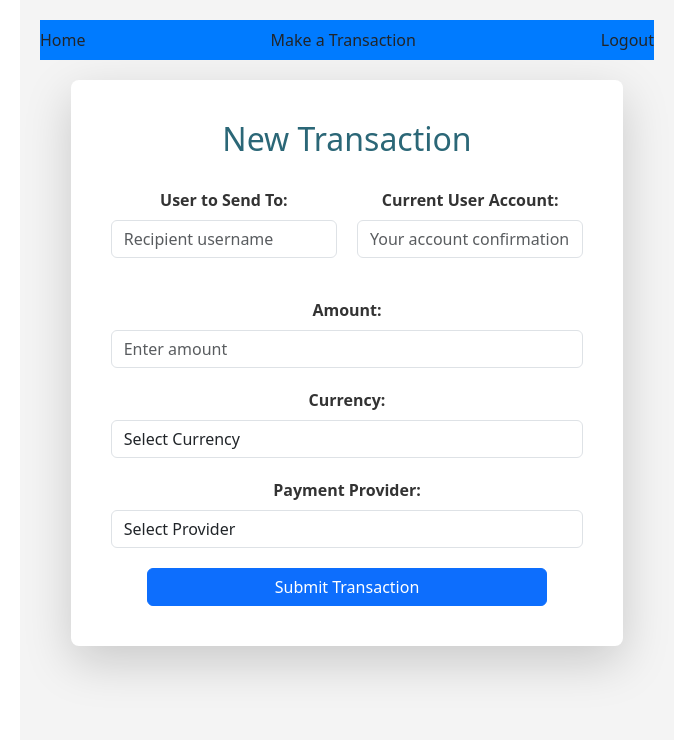
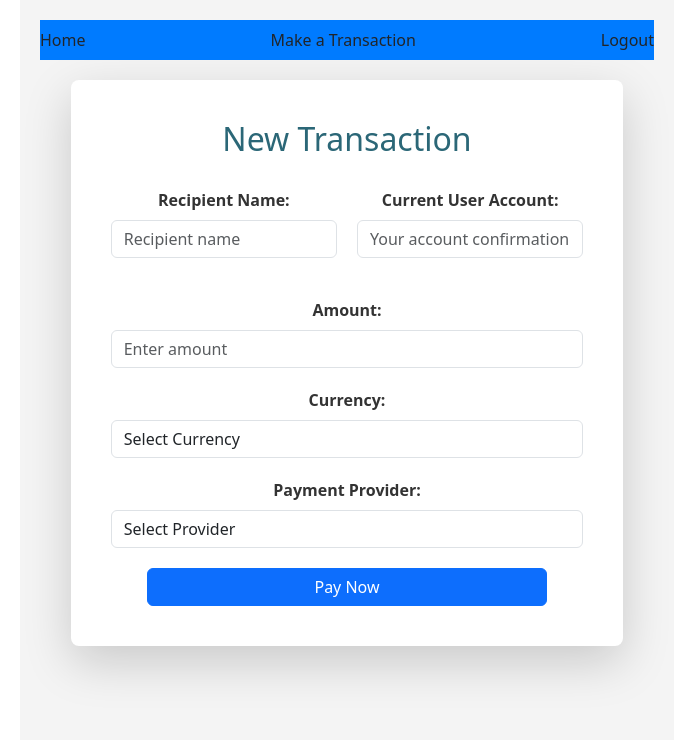
Before and after one commit to ST10204001/ST10096757_APDS7311_International_Payments_Portal, a React (Create React App) app in the folder register.login/Frontend/: page /transaction in a window 1280 px wide. Shown: the top 740 px of the page, without its empty margins (293-986 px from the left). Built offline with nearby package versions, Linux system fonts and the light colour scheme.

Commit message:
swift code added yipee

```diff
--- a/register.login/Frontend/src/components/Transaction.js
+++ b/register.login/Frontend/src/components/Transaction.js
@@ -1,25 +1,26 @@
-// src/components/Transaction.js
 import React, { useState } from 'react';
 import axios from 'axios';
 import Navbar from './Navbar';
 import './styles/Transaction.css';
 
 const Transaction = () => {
-  const [userToSendTo, setUserToSendTo] = useState('');
+  const [recipientName, setRecipientName] = useState('');
   const [userAccount, setUserAccount] = useState('');
   const [amount, setAmount] = useState('');
   const [currency, setCurrency] = useState('');
   const [provider, setProvider] = useState('');
+  const [swiftCode, setSwiftCode] = useState(''); // New state for SWIFT code
 
   const handleSubmit = async (e) => {
     e.preventDefault();
 
     const transactionData = {
-      userToSendTo,
+      recipientName,
       userAccount,
       amount,
       currency,
       provider,
+      swiftCode: provider === 'SWIFT' ? swiftCode : null, // Include SWIFT code only if provider is SWIFT
     };
 
     try {
@@ -38,11 +39,12 @@ const Transaction = () => {
         const data = await response.json();
         if (response.ok) {
           alert('Transaction successful!');
-              setUserToSendTo('');
+          setRecipientName('');
           setUserAccount('');
           setAmount('');
           setCurrency('');
           setProvider('');
+          setSwiftCode('');
         } else {
           alert(`Transaction failed: ${data.error || 'Please try again.'}`);
         }
@@ -66,13 +68,13 @@ const Transaction = () => {
         <form onSubmit={handleSubmit}>
           <div className="form-row">
             <div className="form-group">
-              <label>User to Send To:</label>
+              <label>Recipient Name:</label>
               <input
                 type="text"
                 className="form-control"
-                placeholder="Recipient username"
-                value={userToSendTo}
-                onChange={(e) => setUserToSendTo(e.target.value)}
+                placeholder="Recipient name"
+                value={recipientName}
+                onChange={(e) => setRecipientName(e.target.value)}
                 required
               />
             </div>
@@ -136,8 +138,22 @@ const Transaction = () => {
             </select>
           </div>
 
+          {provider === 'SWIFT' && (
+            <div className="form-group">
+              <label>SWIFT Code:</label>
+              <input
+                type="text"
+                className="form-control"
+                placeholder="Enter SWIFT code"
+                value={swiftCode}
+                onChange={(e) => setSwiftCode(e.target.value)}
+                required
+              />
+            </div>
+          )}
+
           <button type="submit" className="btn btn-primary">
-            Submit Transaction
+            Pay Now
           </button>
         </form>
       </div>
```
Lines whose indentation alone changed are shown as unchanged.
